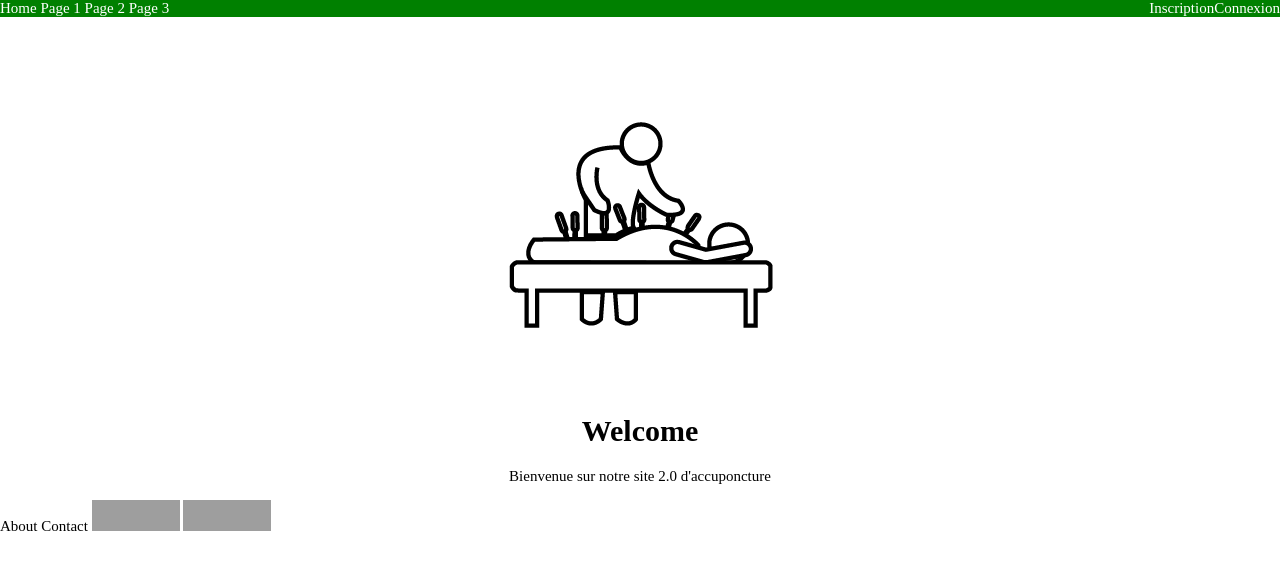
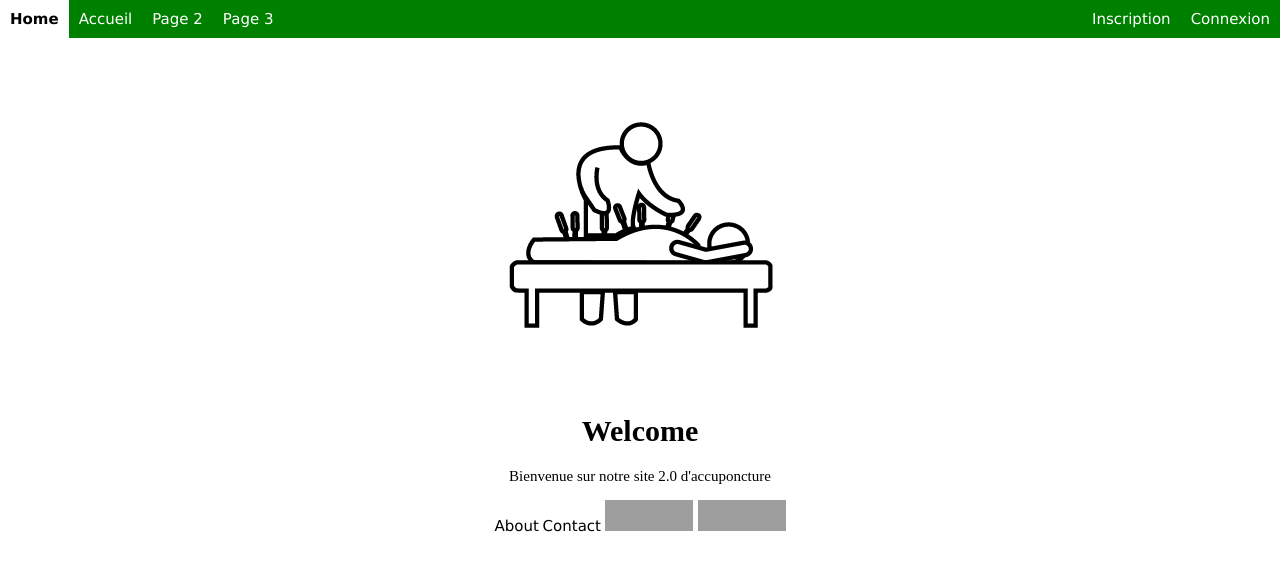
Before and after one commit to MaximeCollot/ProjetTLI1, a PHP site: page / in a window 1280 px wide. Shown: the top 571 px of the page. Run offline with PHP 8.4, Linux system fonts and the light colour scheme; grey boxes are pictures that could not be loaded.

Commit message:
Debut retour css

```diff
--- a/Projet_TLI1/css/style.css
+++ b/Projet_TLI1/css/style.css
@@ -8,9 +8,26 @@ a {
 	color: inherit;
 }
 
+button, input, a {
+	font-family: 'Verdana',sans-serif;
+}
+
 #corps {
 	margin-top: 50px;
 	text-align: center;
+}
+
+.headerNav a {
+	padding: 10px;
+}
+
+.headerNav a:hover {
+	background-color: white;
+	color: black;
+}
+
+.currentPage {
+	font-weight: bold;
 }
 
 header {
@@ -25,10 +42,14 @@ header {
 	float: right;
 }
 
+.header-button-left {
+	float: left;
+}
+
 .header-button-right {
 	float: right;
 }
 
 footer {
-
+	text-align: center;
 }
--- a/Projet_TLI1/index.html
+++ b/Projet_TLI1/index.html
@@ -14,6 +14,14 @@
 	</head>
 	<body>
 	<header>
+		<nav class="headerNav">
+	                <a href="/welcome.html" class="header-button-left currentPage" tabindex="1" accesskey="a">Home</a>
+	                <a href="/page1.html" class="header-button-left" tabindex="1" accesskey="a">Accueil</a>
+	                <a href="/page2.html" class="header-button-left" tabindex="2" accesskey="z">Page 2</a>
+	                <a href="/page3.html" class="header-button-left" tabindex="3" accesskey="e">Page 3</a>
+	                <a href="#" onclick="showConnect()" class="header-button-right" tabindex="4" accesskey="c">Connexion</a>
+	                <a href="/subscription.html" class="header-button-right" tabindex="5" accesskey="i">Inscription</a>
+		</nav>
 		<div id="connectBar" style="display: none">
 			<form>
 				<label>
@@ -27,14 +35,6 @@
 				<button type="submit" class="w3-btn w3-round w3-small w3-white">Valider</button>
 			</form>
 		</div>
-		<nav>
-	                <a href="/welcome.html" class="w3-padding-large w3-white" tabindex="1" accesskey="a">Home</a>
-	                <a href="/page1.html" class="w3-padding-large hover-white w3-large" tabindex="1" accesskey="a">Page 1</a>
-	                <a href="/page2.html" class="w3-padding-large hover-white w3-large" tabindex="2" accesskey="z">Page 2</a>
-	                <a href="/page3.html" class="w3-padding-large hover-white w3-large" tabindex="3" accesskey="e">Page 3</a>
-	                <a href="#" oninput="showConnect()" class="header-button-right" tabindex="4" accesskey="c">Connexion</a>
-	                <a href="/subscription.html" class="header-button-right" tabindex="5" accesskey="i">Inscription</a>
-		</nav>
 	</header>
 
 	<div id="corps">
@@ -44,7 +44,7 @@
 		<p>Bienvenue sur notre site 2.0 d'accuponcture</p>
 	</div>
 
-	<footer class="w3-container w3-padding-64 w3-center">
+	<footer>
 		<nav>
 			<a href="about.html" tabindex="51" accesskey="a">About</a></li>
 			<a href="contact.html"  tabindex="52" accesskey="c">Contact</a>
--- a/Projet_TLI1/scripts/welcome.js
+++ b/Projet_TLI1/scripts/welcome.js
@@ -1,3 +1,4 @@
 function showConnect () {
+	console.log("showConnect");
 	document.getElementById("connectBar").style.display = "block";
 }
```
